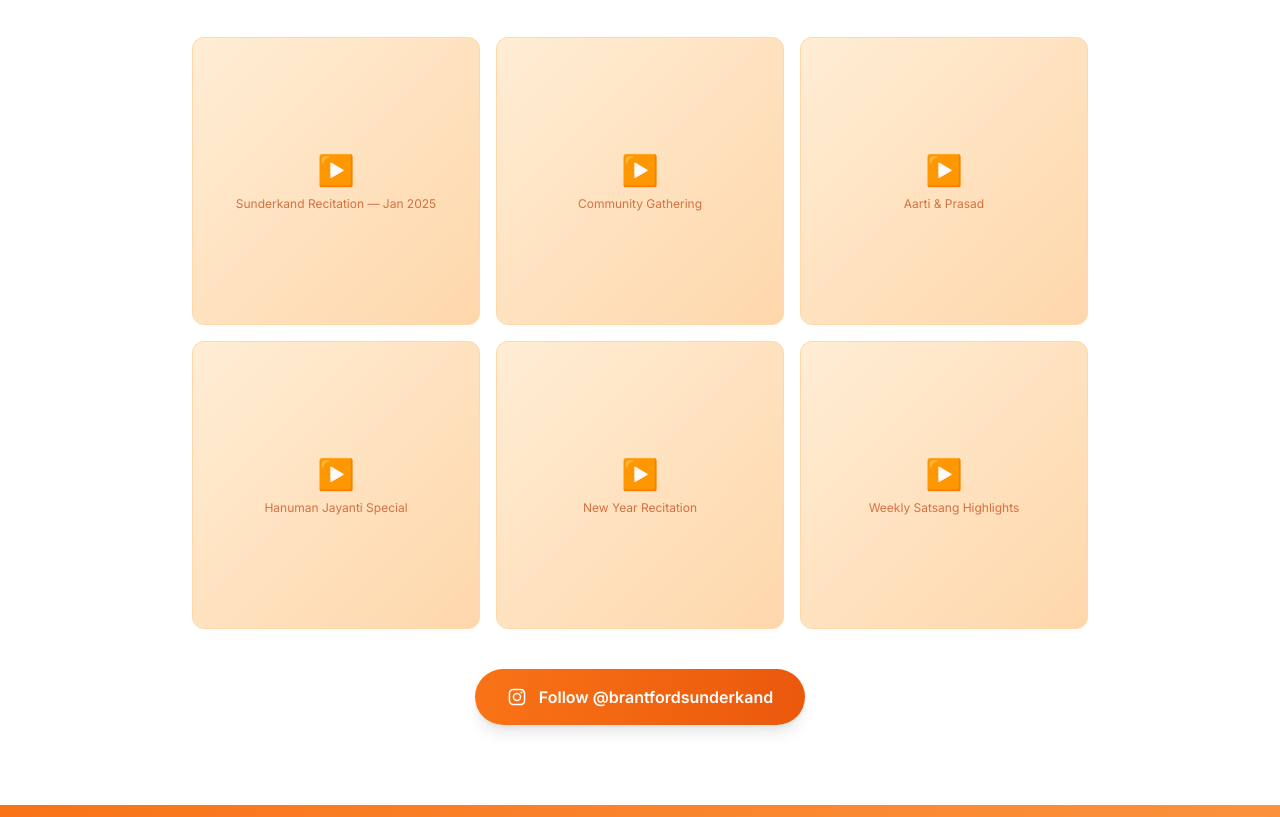
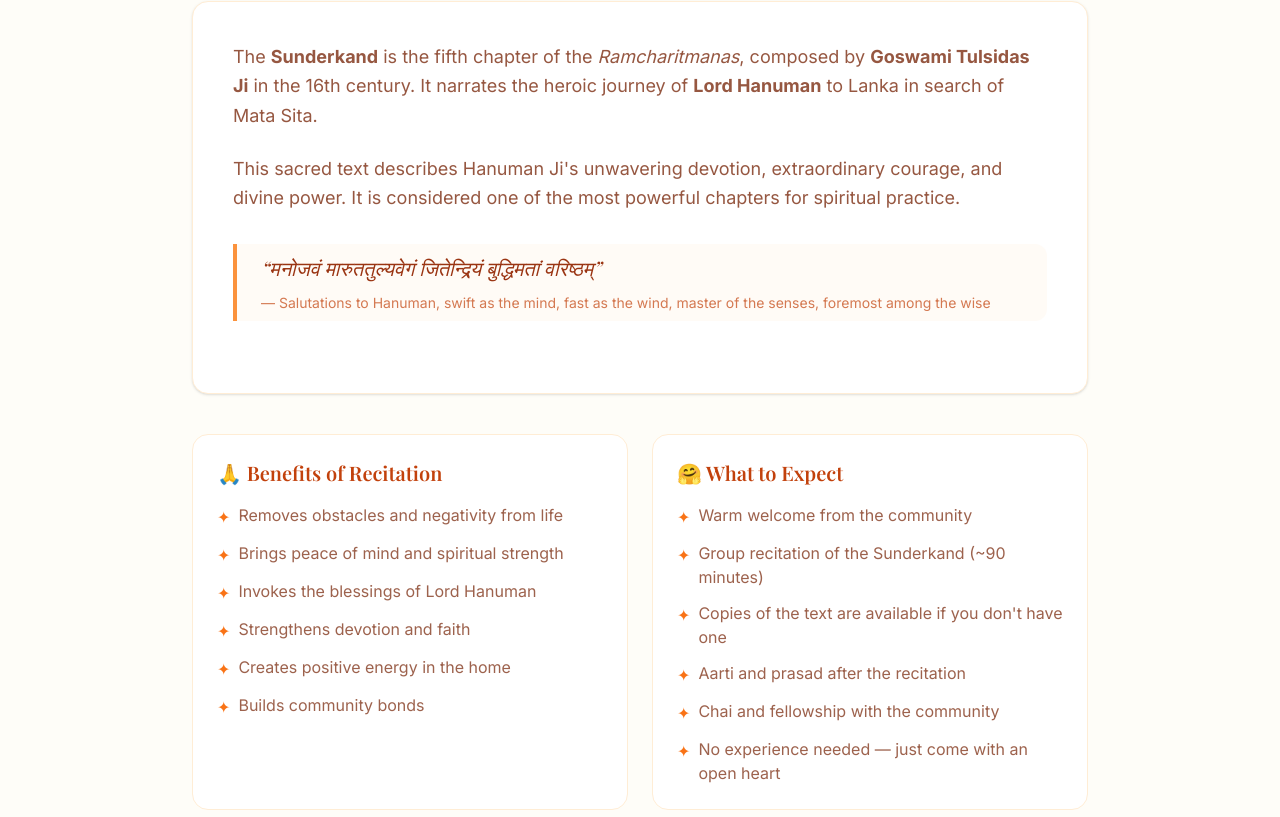
Before and after one commit to NightKnight020/Sunderkand, a Next.js app: page / in a window 1280 px wide. Shown: the part 1803-2620 px from the top of the page. Built offline with nearby package versions, Linux system fonts and the light colour scheme; a web font is replaced by a local one.

Commit message:
Add src/components/WhatIsSunderkand.tsx

```diff
--- /dev/null
+++ b/src/components/WhatIsSunderkand.tsx
@@ -0,0 +1,83 @@
+export default function WhatIsSunderkand() {
+  return (
+    <section id="sunderkand" className="py-20 px-6 bg-warm-50">
+      <div className="max-w-4xl mx-auto">
+        <div className="text-center mb-12">
+          <span className="text-4xl mb-4 block">📖</span>
+          <h2 className="font-serif text-3xl md:text-4xl font-bold text-saffron-800 mb-4">
+            What is Sunderkand?
+          </h2>
+        </div>
+
+        <div className="bg-white rounded-2xl p-8 md:p-10 shadow-sm border border-saffron-100 mb-10">
+          <p className="text-lg text-saffron-900/80 leading-relaxed mb-6">
+            The <strong>Sunderkand</strong> is the fifth chapter of the{" "}
+            <em>Ramcharitmanas</em>, composed by{" "}
+            <strong>Goswami Tulsidas Ji</strong> in the 16th century. It narrates
+            the heroic journey of <strong>Lord Hanuman</strong> to Lanka in
+            search of Mata Sita.
+          </p>
+          <p className="text-lg text-saffron-900/80 leading-relaxed mb-6">
+            This sacred text describes Hanuman Ji&apos;s unwavering devotion,
+            extraordinary courage, and divine power. It is considered one of the
+            most powerful chapters for spiritual practice.
+          </p>
+
+          {/* Verse */}
+          <blockquote className="border-l-4 border-saffron-400 pl-6 py-2 my-8 bg-saffron-50/50 rounded-r-xl">
+            <p className="font-serif text-xl text-saffron-800 italic leading-relaxed">
+              &ldquo;मनोजवं मारुततुल्यवेगं जितेन्द्रियं बुद्धिमतां वरिष्ठम्&rdquo;
+            </p>
+            <p className="text-saffron-700/70 text-sm mt-2">
+              — Salutations to Hanuman, swift as the mind, fast as the wind, master of the senses, foremost among the wise
+            </p>
+          </blockquote>
+        </div>
+
+        <div className="grid grid-cols-1 md:grid-cols-2 gap-6">
+          <div className="bg-white rounded-2xl p-6 border border-saffron-100">
+            <h3 className="font-serif text-xl font-semibold text-saffron-700 mb-4">
+              🙏 Benefits of Recitation
+            </h3>
+            <ul className="space-y-3 text-saffron-900/75">
+              {[
+                "Removes obstacles and negativity from life",
+                "Brings peace of mind and spiritual strength",
+                "Invokes the blessings of Lord Hanuman",
+                "Strengthens devotion and faith",
+                "Creates positive energy in the home",
+                "Builds community bonds",
+              ].map((b, i) => (
+                <li key={i} className="flex items-start gap-2">
+                  <span className="text-saffron-500 mt-0.5">✦</span>
+                  <span>{b}</span>
+                </li>
+              ))}
+            </ul>
+          </div>
+
+          <div className="bg-white rounded-2xl p-6 border border-saffron-100">
+            <h3 className="font-serif text-xl font-semibold text-saffron-700 mb-4">
+              🤗 What to Expect
+            </h3>
+            <ul className="space-y-3 text-saffron-900/75">
+              {[
+                "Warm welcome from the community",
+                "Group recitation of the Sunderkand (~90 minutes)",
+                "Copies of the text are available if you don't have one",
+                "Aarti and prasad after the recitation",
+                "Chai and fellowship with the community",
+                "No experience needed — just come with an open heart",
+              ].map((b, i) => (
+                <li key={i} className="flex items-start gap-2">
+                  <span className="text-saffron-500 mt-0.5">✦</span>
+                  <span>{b}</span>
+                </li>
+              ))}
+            </ul>
+          </div>
+        </div>
+      </div>
+    </section>
+  );
+}
```
